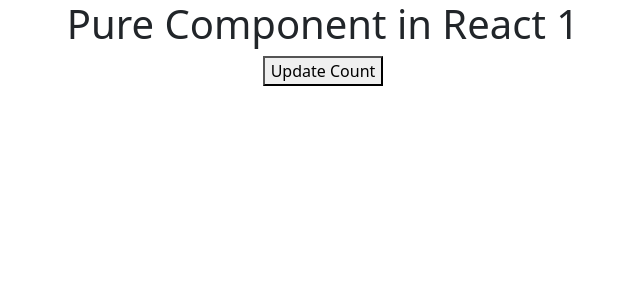
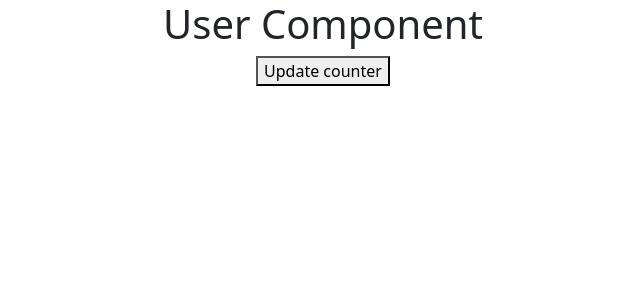
Before and after one commit to abinash0013/learning-ReactJs, a React (Create React App) app: page / in a window 1280 px wide. Shown: the top 300 px of the page, without its empty margins (317-957 px from the left). Built offline with nearby package versions, Linux system fonts and the light colour scheme.

Commit message:
pure component with child/another file

```diff
--- a/src/App.js
+++ b/src/App.js
@@ -11,6 +11,7 @@ import "./App.css";
 // import Cols from "./Cols";
 // import "./Style.css";
 // import Login from "./Login";
+import User from "./User";
 // import Profile from "./Profile";
 // import Student from "./Student";
 // import style from "./Modular.module.css";
@@ -19,7 +20,9 @@ import "./App.css";
 // *** functional component use memo as pure component //
 // *** pure component stop the rerendering of the component//
 
-class App extends PureComponent {
+// PureComponent with other component //
+// class User extends PureComponent {
+class App extends React.Component {
     constructor() {
         super();
         this.state = {
@@ -27,22 +30,47 @@ class App extends PureComponent {
         };
     }
     render() {
-        console.log("check-re rendering");
         return (
             <div className="App">
-                <h1>Pure Component in React {this.state.count}</h1>
+                <User count={this.state.count} />
                 <button
                     onClick={() =>
-                        // this.setState({ count: this.state.count + 1 } )
-                        this.setState({ count: 1 })
+                        this.setState({ count: this.state.count + 1 })
                     }
                 >
-                    Update Count
+                    Update counter
                 </button>
             </div>
         );
     }
 }
+
+// basic of pure component //
+// class App extends PureComponent {
+//     constructor() {
+//         super();
+//         this.state = {
+//             count: 1,
+//         };
+//     }
+//     render() {
+//         console.log("check-re rendering");
+//         return (
+//             <div className="App">
+//                 <h1>Pure Component in React {this.state.count}</h1>
+//                 <button
+//                     onClick={() =>
+//                         // this.setState({ count: this.state.count + 1 } )
+//                         // **pure component rerender when the value is updating //
+//                         this.setState({ count: 1 })
+//                     }
+//                 >
+//                     Update Count
+//                 </button>
+//             </div>
+//         );
+//     }
+// }
 
 // sending data from child to parent with the lifting up state //
 // function App() {
--- a/src/User.js
+++ b/src/User.js
@@ -1,4 +1,16 @@
-// import React, { Component, useEffect } from "react";
+import React, { Component, useEffect, PureComponent } from "react";
+
+// PureComponent with other component //
+class User extends PureComponent {
+    render() {
+        console.warn("user child component render");
+        return (
+            <div className="App">
+                <h1>User Component</h1>
+            </div>
+        );
+    }
+}
 
 // Reuse Component in loop //
 // function User(props) {
@@ -81,4 +93,4 @@
 //     }
 // }
 
-// export default User;
+export default User;
```
